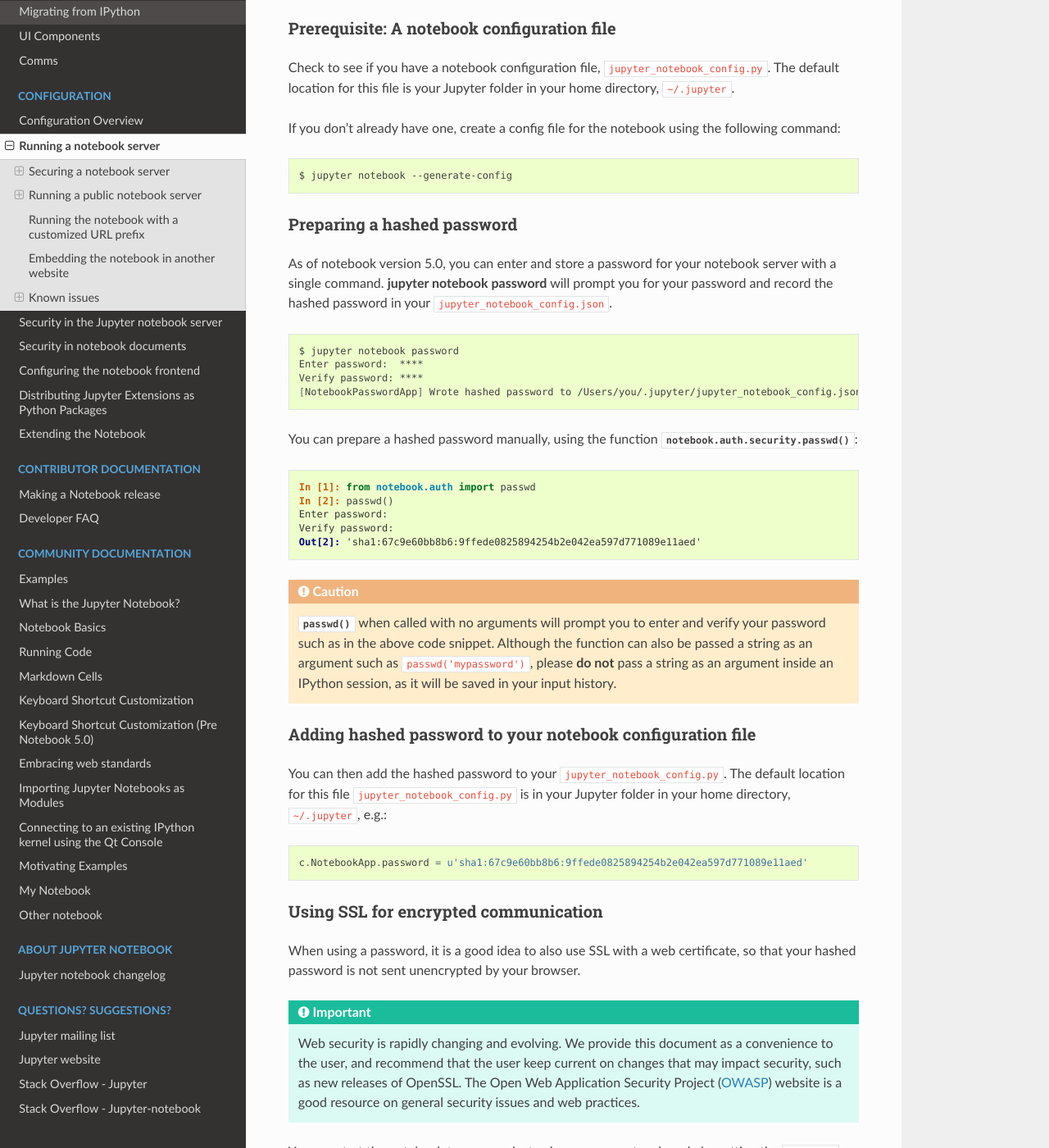
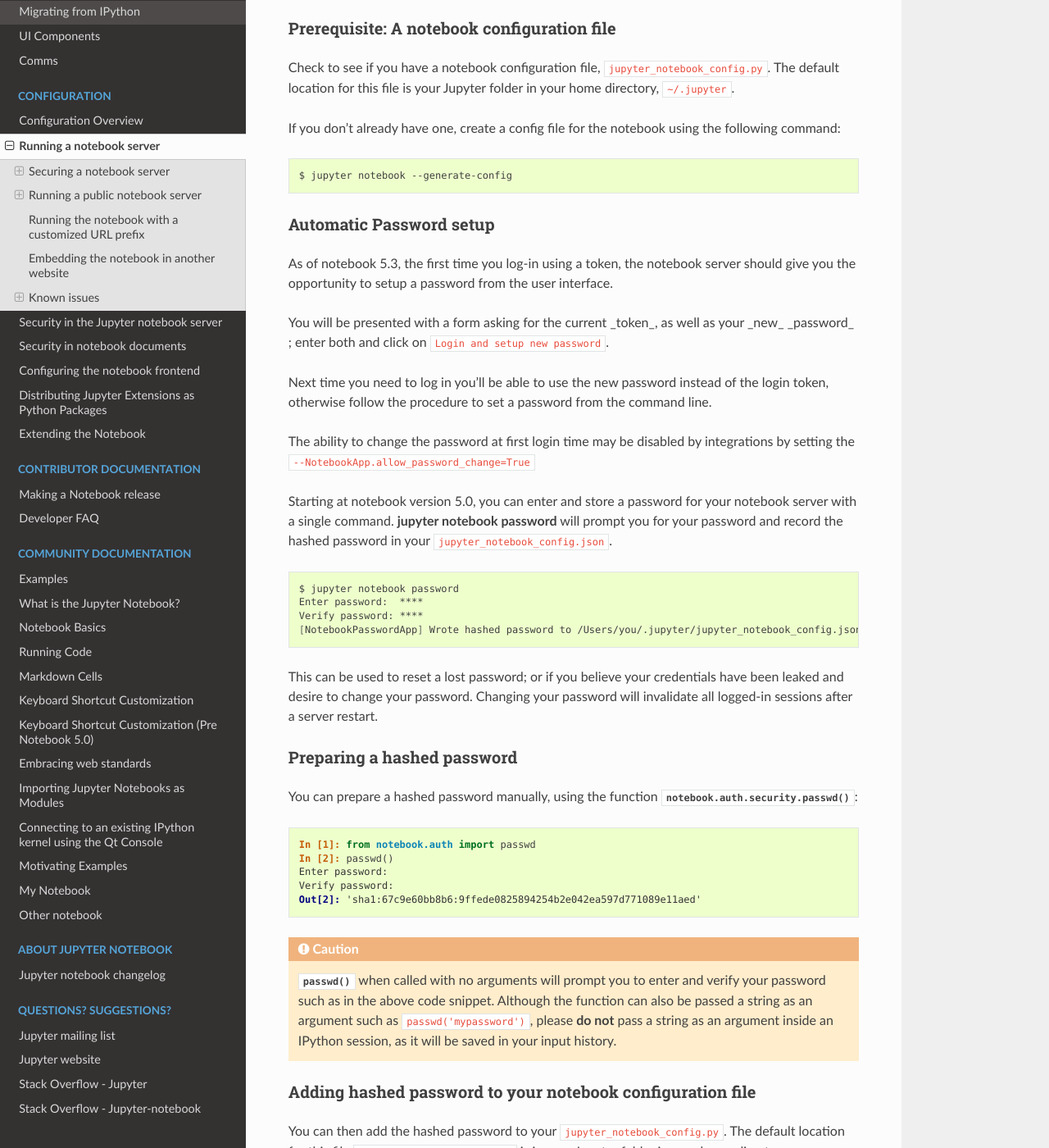
Before and after one commit to jupyter/nbclassic, a Sphinx documentation site: the page built from docs/source/public_server.rst, in a window 1280 px wide and 1400 px high, scrolled down 878 px. Shown: the whole window at 82% size. Built offline with Sphinx 7.4.7 and the Read the Docs theme 2.0.0, drawn with Linux system fonts in a browser that asks for light colours; pages that are not in the unit, such as notebooks, are missing from menus; the version number could not be read and is left out; some of the changed text lies outside the part shown.

Commit message:
Add option disabled changing password at login.
Document the changing of password.

```diff
--- a/docs/source/public_server.rst
+++ b/docs/source/public_server.rst
@@ -63,15 +63,28 @@
 
   $ jupyter notebook --generate-config
 
-.. _hashed-pw:
 
-Preparing a hashed password
-~~~~~~~~~~~~~~~~~~~~~~~~~~~
+Automatic Password setup
+~~~~~~~~~~~~~~~~~~~~~~~~
 
-As of notebook version 5.0, you can enter and store a password for your
-notebook server with a single command.
-:command:`jupyter notebook password` will prompt you for your password
-and record the hashed password in your :file:`jupyter_notebook_config.json`.
+As of notebook 5.3, the first time you log-in using a token, the notebook server
+should give you the opportunity to setup a password from the user interface.
+
+You will be presented with a form asking for the current _token_, as well as
+your _new_ _password_ ; enter both and click on ``Login and setup new password``.
+
+Next time you need to log in you'll be able to use the new password instead of
+the login token, otherwise follow the procedure to set a password from the
+command line.
+
+The ability to change the password at first login time may be disabled by
+integrations by setting the ``--NotebookApp.allow_password_change=True``
+
+
+Starting at notebook version 5.0, you can enter and store a password for your
+notebook server with a single command. :command:`jupyter notebook password` will
+prompt you for your password and record the hashed password in your
+:file:`jupyter_notebook_config.json`.
 
 .. code-block:: bash
 
@@ -79,6 +92,15 @@
     Enter password:  ****
     Verify password: ****
     [NotebookPasswordApp] Wrote hashed password to /Users/you/.jupyter/jupyter_notebook_config.json
+
+This can be used to reset a lost password; or if you believe your credentials
+have been leaked and desire to change your password. Changing your password will
+invalidate all logged-in sessions after a server restart.
+
+.. _hashed-pw:
+
+Preparing a hashed password
+~~~~~~~~~~~~~~~~~~~~~~~~~~~
 
 You can prepare a hashed password manually, using the function
 :func:`notebook.auth.security.passwd`:
@@ -108,6 +130,12 @@
 directory, ``~/.jupyter``, e.g.::
 
     c.NotebookApp.password = u'sha1:67c9e60bb8b6:9ffede0825894254b2e042ea597d771089e11aed'
+
+Automatic password setup will store the hash in ``jupyter_notebook_config.json``
+while this method store in in ``jupyter_notebook_config.py``. The ``.json``
+configuration options take precedence over the ``.py`` one, thus the manual
+password may not take effect if the Json file as a password set.
+
 
 Using SSL for encrypted communication
 ~~~~~~~~~~~~~~~~~~~~~~~~~~~~~~~~~~~~~
```
Also changed, not shown: 1 other file.
